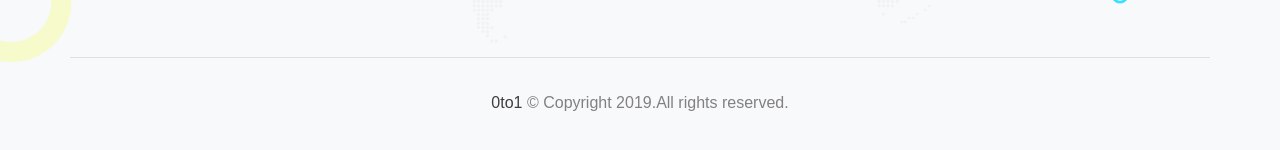
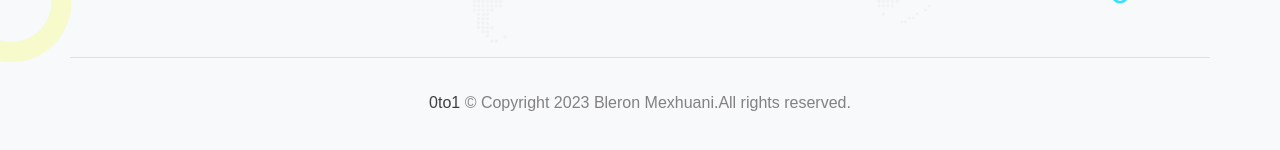
Before and after one commit to BleronMexhuani/0to1, a plain HTML site: page index.html in a window 1280 px wide. Shown: the part 10771-10921 px from the top of the page. Drawn offline with Linux system fonts and the light colour scheme; some packages are replaced by stand-ins of ours; a web font is replaced by a local one.

Commit message:
CopyRight

```diff
--- a/index.html
+++ b/index.html
@@ -1743,7 +1743,7 @@
                 <div class="row">
                     <div class="col-12">
                         <div class="copyright-text text-center">
-                            <span><a href="#">0to1</a> &copy; Copyright 2019.All rights reserved.</span>
+                            <span><a href="#">0to1</a> &copy; Copyright 2023 Bleron Mexhuani.All rights reserved.</span>
                         </div>
                     </div>
                 </div>
```
